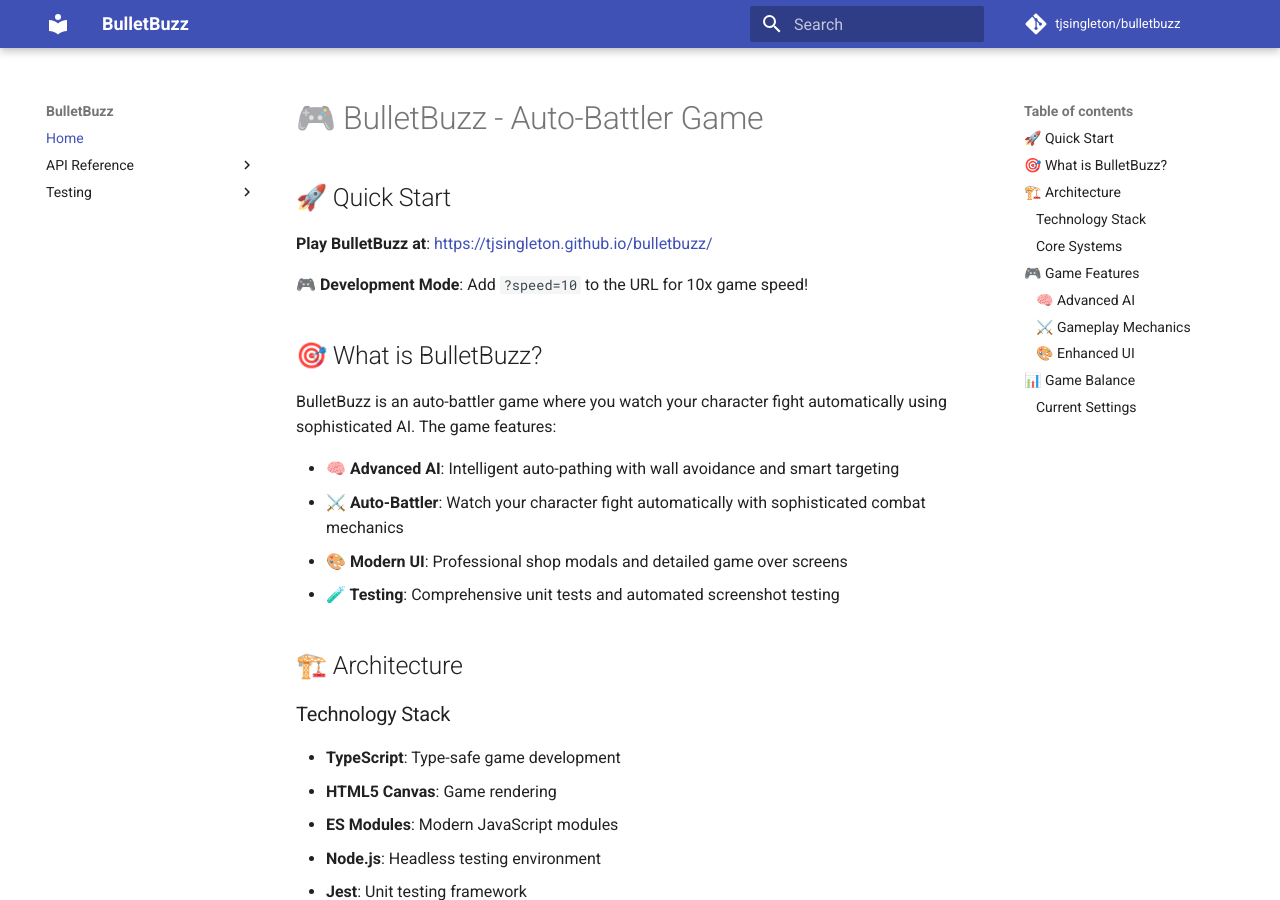
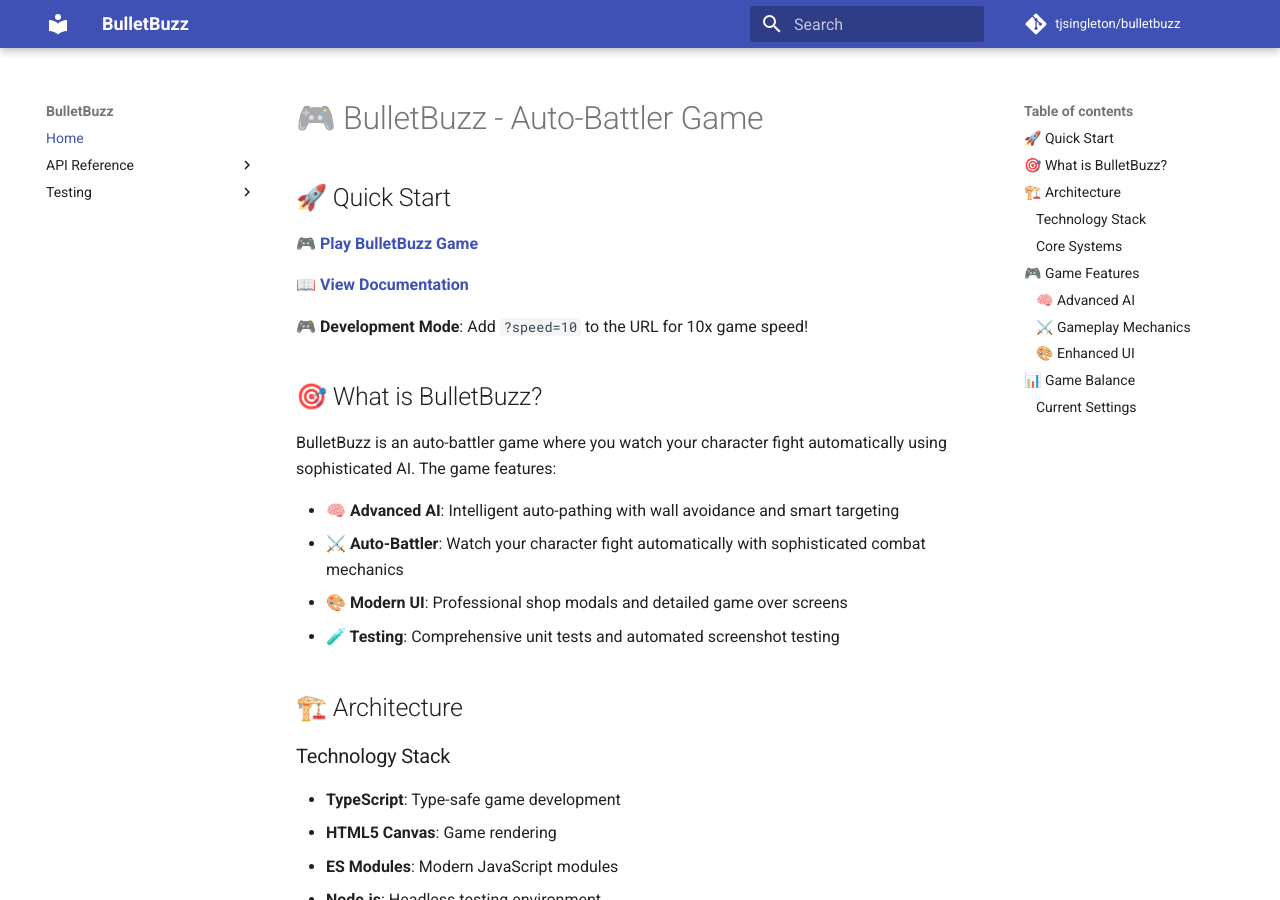
Before and after one commit to tjsingleton/bulletbuzz, an MkDocs documentation site: the page built from docs/index.md, in a window 1280 px wide and 900 px high. Built offline with MkDocs 1.6.1 and Material for MkDocs 9.7.7, drawn with Linux system fonts in a browser that asks for light colours; comment, search, counter and statistics services are not loaded.

Commit message:
Fix documentation navigation by separating game and docs
- Move game to /game/ subdirectory to preserve documentation
- Update deployment workflow to create proper directory structure
- Update game script paths to work from subdirectory
- Add game link to documentation homepage
- Update screenshot tool to test new game URL
- Documentation now accessible at root, game at /game/

```diff
--- a/advanced-screenshots.js
+++ b/advanced-screenshots.js
@@ -99,7 +99,7 @@ class GameScreenshotTaker {
 
   async captureGitHubPages() {
     console.log('🌐 Testing GitHub Pages deployment...');
-    await this.captureGameStates('https://tjsingleton.github.io/bulletbuzz/');
+    await this.captureGameStates('https://tjsingleton.github.io/bulletbuzz/game/');
   }
 
   async captureDocumentation() {
--- a/docs/index.md
+++ b/docs/index.md
@@ -2,7 +2,9 @@
 
 ## 🚀 Quick Start
 
-**Play BulletBuzz at**: [https://tjsingleton.github.io/bulletbuzz/](https://tjsingleton.github.io/bulletbuzz/)
+**🎮 [Play BulletBuzz Game](https://tjsingleton.github.io/bulletbuzz/game/)**
+
+**📖 [View Documentation](https://tjsingleton.github.io/bulletbuzz/)**
 
 **🎮 Development Mode**: Add `?speed=10` to the URL for 10x game speed!
 
--- a/index.html
+++ b/index.html
@@ -208,7 +208,7 @@
             <div style="display: flex; justify-content: center; gap: 30px; flex-wrap: wrap;">
                 <div>
                     <h4 style="margin: 0 0 10px 0; color: #FFD700;">📚 Documentation</h4>
-                    <a href="./docs/" style="color: #87CEEB; text-decoration: none; padding: 8px 16px; background: rgba(255,255,255,0.1); border-radius: 5px; transition: background 0.3s;" onmouseover="this.style.background='rgba(255,255,255,0.2)'" onmouseout="this.style.background='rgba(255,255,255,0.1)'">
+                    <a href="../" style="color: #87CEEB; text-decoration: none; padding: 8px 16px; background: rgba(255,255,255,0.1); border-radius: 5px; transition: background 0.3s;" onmouseover="this.style.background='rgba(255,255,255,0.2)'" onmouseout="this.style.background='rgba(255,255,255,0.1)'">
                         📖 View Documentation
                     </a>
                 </div>
@@ -232,6 +232,6 @@
     </script>
 
     <!-- Load the game UI -->
-    <script type="module" src="dist/game-ui.js"></script>
+    <script type="module" src="./dist/game-ui.js"></script>
 </body>
 </html>
```
Also changed, not shown: 1 other file.
